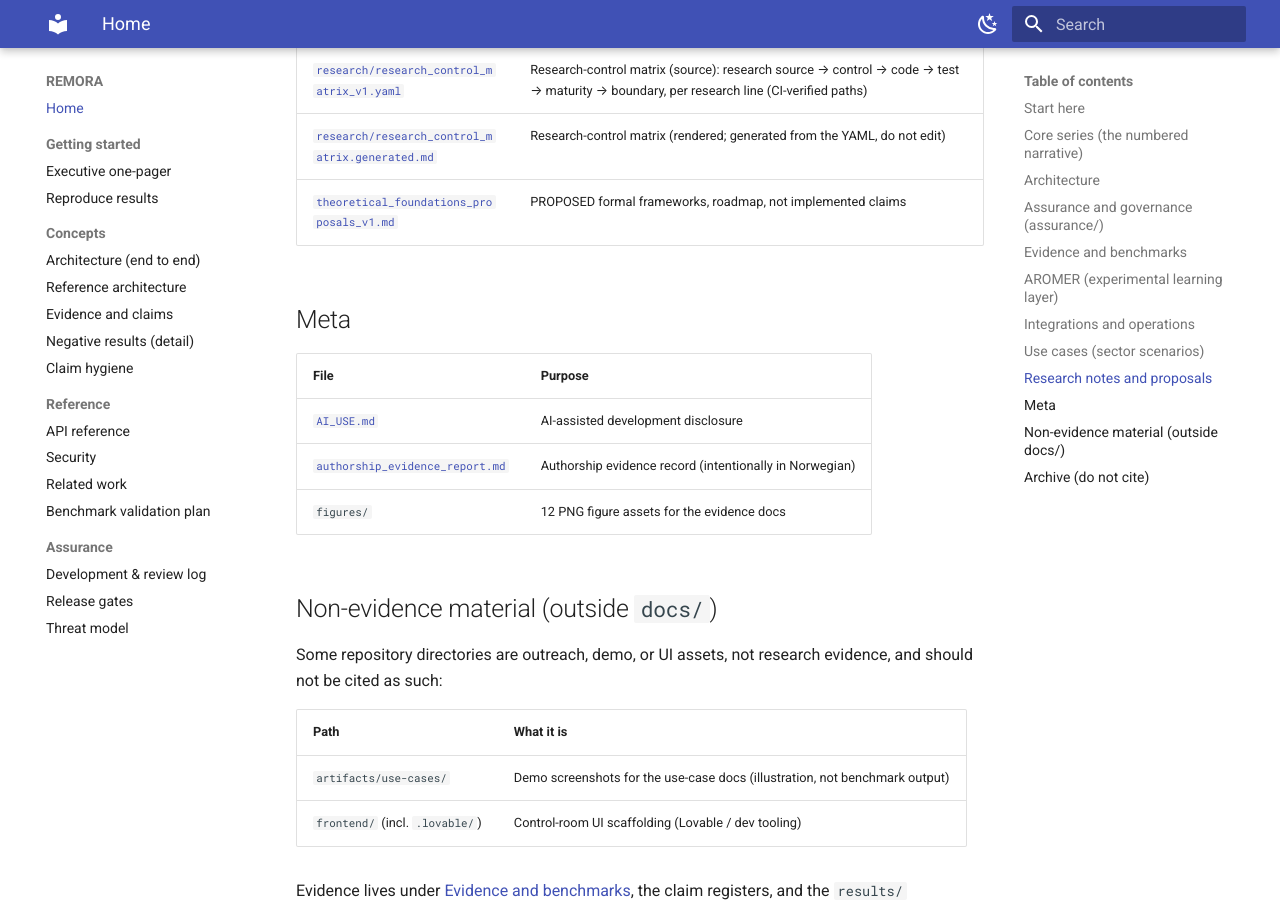
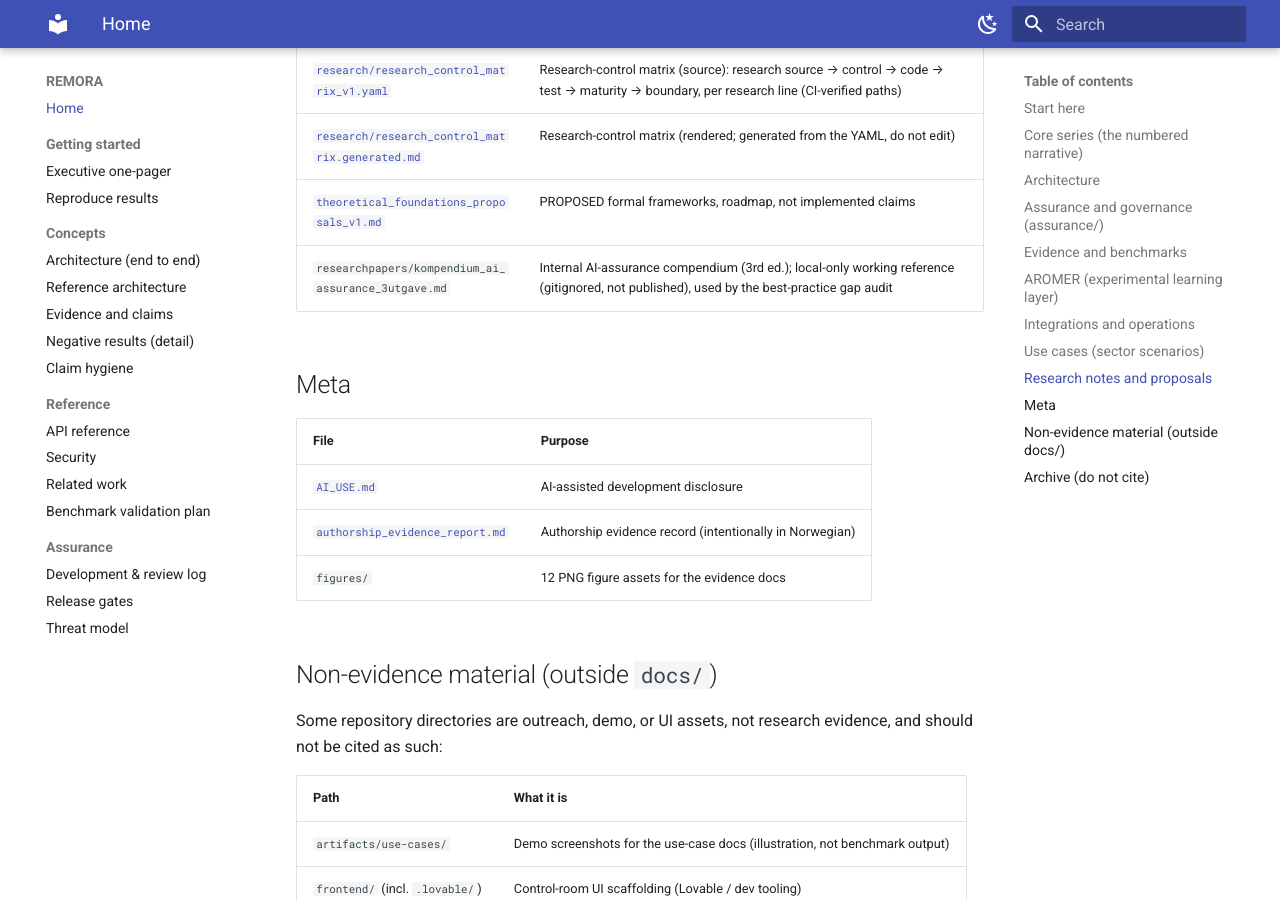
Before and after one commit to darklordVirtual/REMORA-research, an MkDocs documentation site: the page built from docs/README.md, in a window 1280 px wide and 900 px high, scrolled down 8593 px. Built offline with MkDocs 1.6.1 and Material for MkDocs 9.7.7, drawn with Linux system fonts in a browser that asks for light colours.

Commit message:
docs(cleanup): restore kompendium index row accidentally dropped in Tier A
The Tier A historical-table rewrite also removed the docs/README.md index
row for researchpapers/kompendium_ai_assurance_3utgave.md (a gitignored,
local-only compendium that is NOT a deleted file). test_docs_index_coverage
requires every docs/ file present on disk to be indexed; restored the row in
the Research-notes section. No file content change.

```diff
--- a/docs/README.md
+++ b/docs/README.md
@@ -196,6 +196,7 @@ Illustrative unless artifact-linked: see the banner in each file.
 | [`research/research_control_matrix_v1.yaml`](research/research_control_matrix_v1.yaml) | Research-control matrix (source): research source → control → code → test → maturity → boundary, per research line (CI-verified paths) |
 | [`research/research_control_matrix.generated.md`](research/research_control_matrix.generated.md) | Research-control matrix (rendered; generated from the YAML, do not edit) |
 | [`theoretical_foundations_proposals_v1.md`](methods/theoretical_foundations_proposals_v1.md) | PROPOSED formal frameworks, roadmap, not implemented claims |
+| `researchpapers/kompendium_ai_assurance_3utgave.md` | Internal AI-assurance compendium (3rd ed.); local-only working reference (gitignored, not published), used by the best-practice gap audit |
 
 ## Meta
 
```
